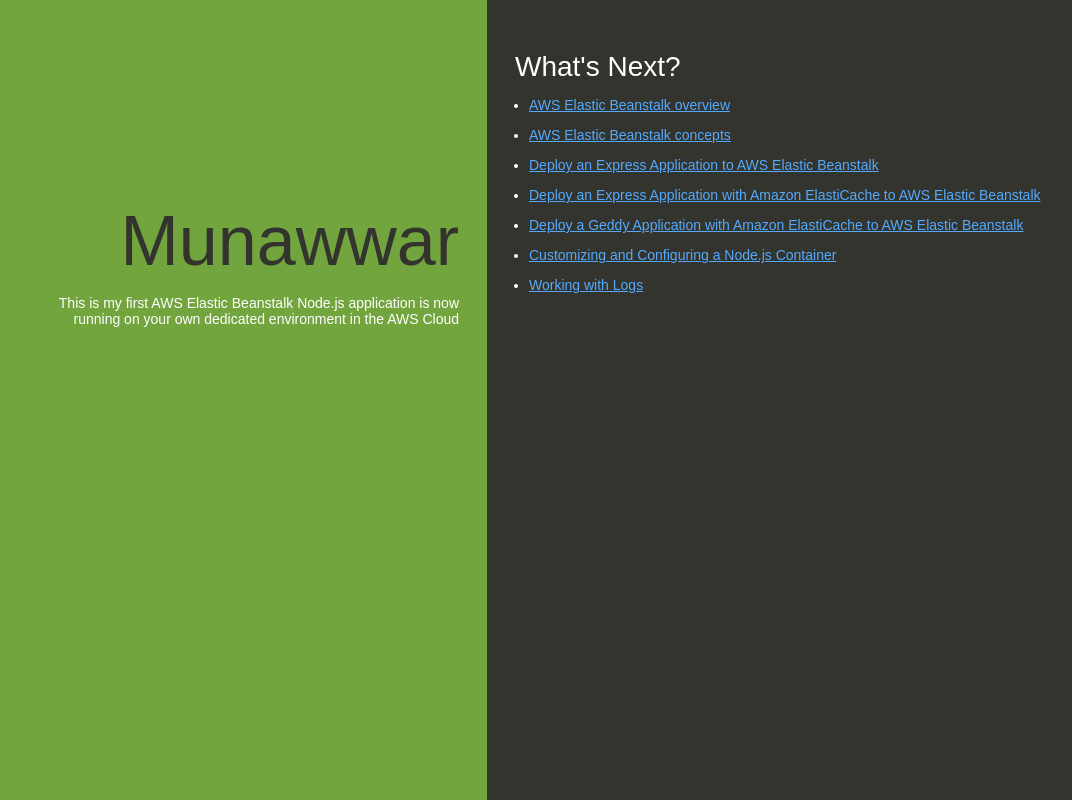
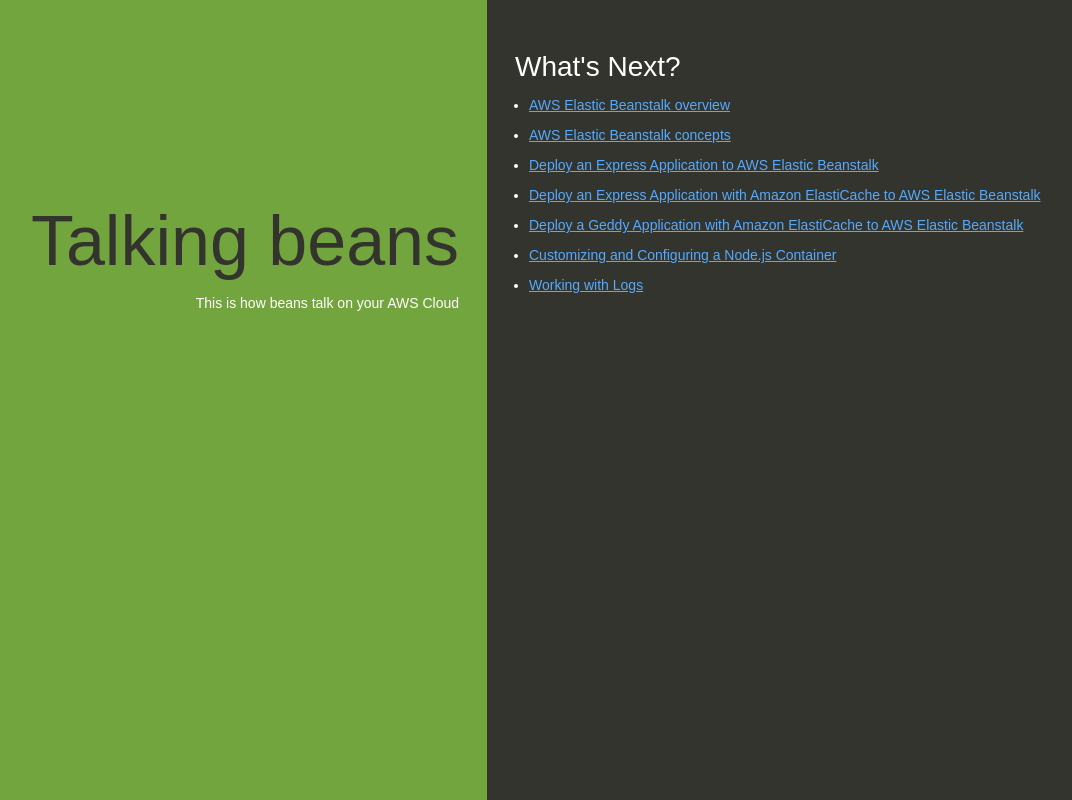
Before and after one commit to munawwars/aws_ethans, a website: page index.html in a window 1280 px wide. Shown: the whole page, without its empty margins (153-1225 px from the left). Drawn offline with Linux system fonts and the light colour scheme.

Commit message:
Update index.html

```diff
--- a/index.html
+++ b/index.html
@@ -1,7 +1,7 @@
 <!DOCTYPE html>
 <html>
   <head>
-    <title>Elastic Beanstalk</title>
+    <title>Beans Talk</title>
     <style>
       body {
         color: #ffffff;
@@ -74,8 +74,8 @@
   </head>
   <body>
     <div class="textColumn">
-      <h1>Munawwar</h1>
-      <p>This is my first AWS Elastic Beanstalk Node.js application is now running on your own dedicated environment in the AWS Cloud</p>
+      <h1>Talking beans</h1>
+      <p>This is how beans talk on your AWS Cloud</p>
     </div>
     <div class="linksColumn">
       <h2>What's Next?</h2>
```
